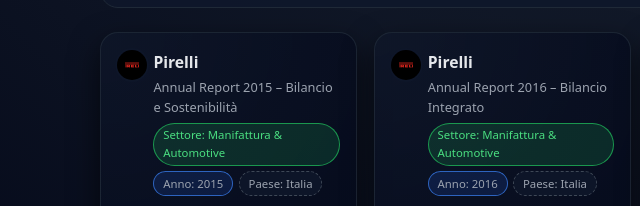
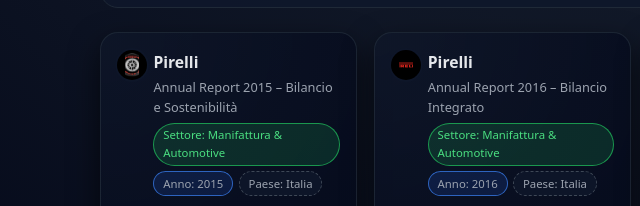
Before and after one commit to johnny9798/melo.github.io, a plain HTML site: page index.html in a window 1280 px wide. Shown: the part 590-796 px from the top of the page, 0-640 px from the left. Drawn offline with Linux system fonts and the light colour scheme.

Commit message:
Update index.html

```diff
--- a/index.html
+++ b/index.html
@@ -87,7 +87,7 @@
                      data-keywords="2015 bilancio annuale sostenibilita governance avvio percorso esg">
                 <div class="report-header">
                     <div class="logo-pill" aria-hidden="true">
-                        <img src="pirelli-logo.png" alt="">
+                        <img src="round.png" alt="">
                     </div>
                     <div class="card-title-block">
                         <h2 class="company-name">Pirelli</h2>
```
